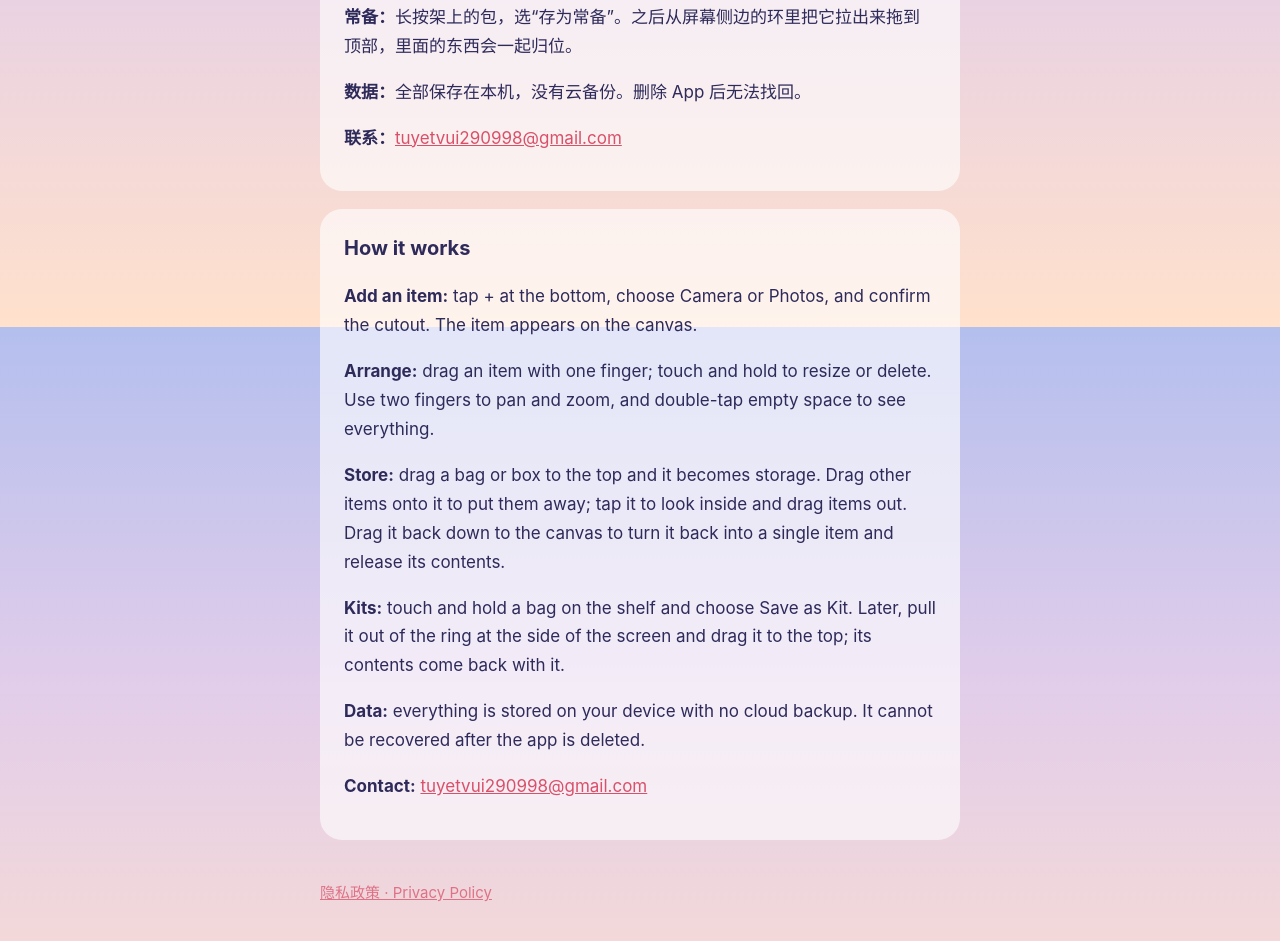
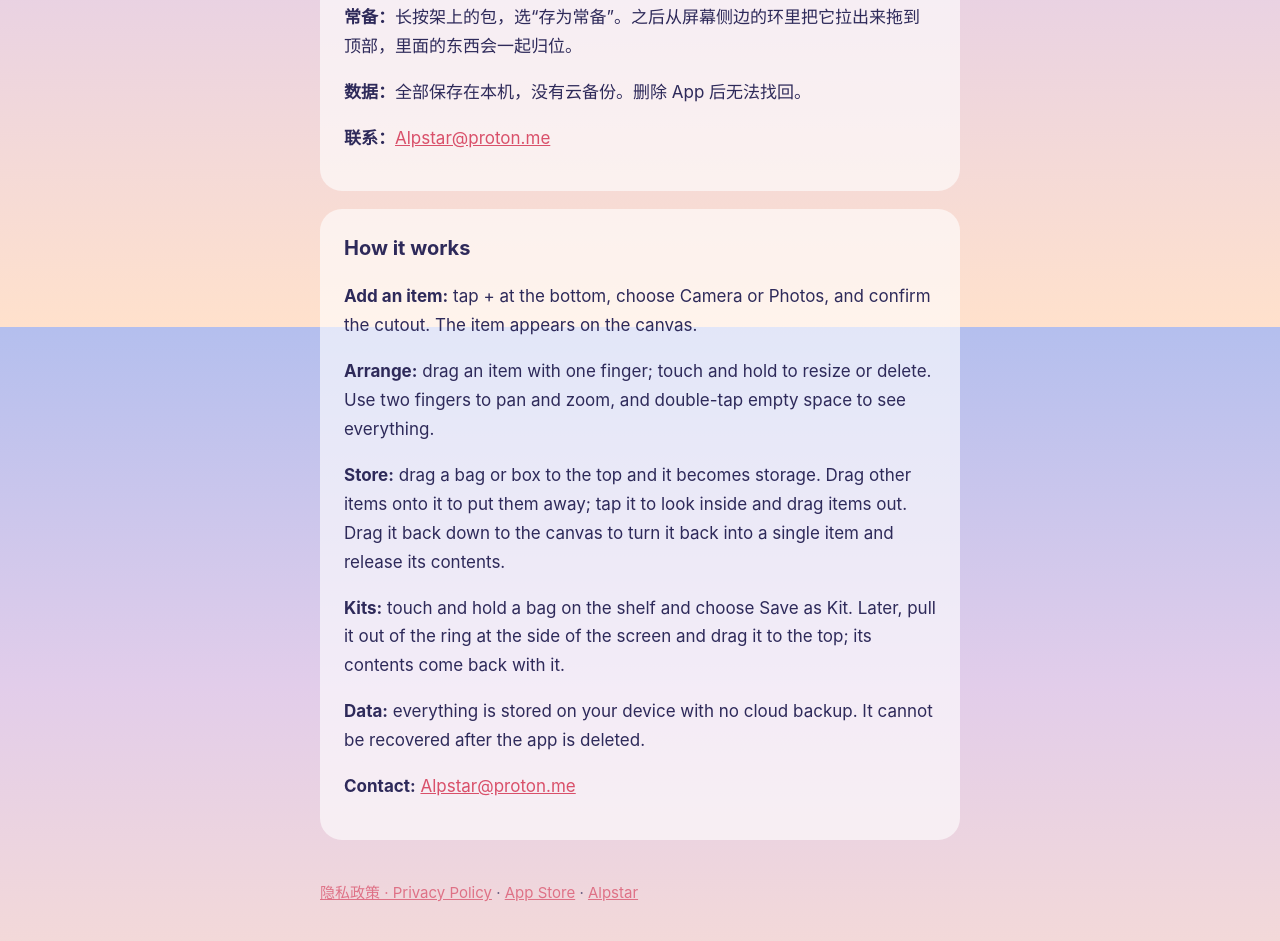
Before and after one commit to Crisforlove/kanso-app, a plain HTML site: page index.html in a window 1280 px wide. Shown: the part 473-1414 px from the top of the page. Drawn offline with Linux system fonts and the light colour scheme.

Commit message:
支持页：联系邮箱改为 Alpstar@proton.me，加入页面描述、图标、App Store 和 Alpstar 链接
Co-Authored-By: Claude Opus 5.5 <noreply@anthropic.com>

```diff
--- a/index.html
+++ b/index.html
@@ -1,6 +1,6 @@
 <!doctype html>
 <html lang="zh-Hans"><head><meta charset="utf-8"><meta name="viewport" content="width=device-width,initial-scale=1">
-<title>Kanso 簡素 · 支持 Support</title><link rel="stylesheet" href="style.css"></head>
+<title>Kanso 簡素 · 支持 Support</title><link rel="stylesheet" href="style.css"><meta name="description" content="Kanso 簡素：给包里和架上的物品留一份照片清单。支持与隐私政策。Support and privacy policy for Kanso."><link rel="icon" href="icon.webp" type="image/webp"><link rel="apple-touch-icon" href="icon.webp"></head>
 <body><main>
 <h1>Kanso 簡素</h1>
 <p class="sub">看得见的收纳 · See what you carry</p>
@@ -12,7 +12,7 @@
 <p><b>收纳：</b>把包或盒子拖到顶部，它就成了收纳空间。把别的物品拖到它上面就收进去；点它查看里面，把物品拖出来即可取出。把它向下拖回画布，会变回普通物品并放出里面的东西。</p>
 <p><b>常备：</b>长按架上的包，选“存为常备”。之后从屏幕侧边的环里把它拉出来拖到顶部，里面的东西会一起归位。</p>
 <p><b>数据：</b>全部保存在本机，没有云备份。删除 App 后无法找回。</p>
-<p><b>联系：</b><a href="mailto:tuyetvui290998@gmail.com">tuyetvui290998@gmail.com</a></p>
+<p><b>联系：</b><a href="mailto:Alpstar@proton.me">Alpstar@proton.me</a></p>
 </div>
 
 <div class="card">
@@ -22,7 +22,7 @@
 <p><b>Store:</b> drag a bag or box to the top and it becomes storage. Drag other items onto it to put them away; tap it to look inside and drag items out. Drag it back down to the canvas to turn it back into a single item and release its contents.</p>
 <p><b>Kits:</b> touch and hold a bag on the shelf and choose Save as Kit. Later, pull it out of the ring at the side of the screen and drag it to the top; its contents come back with it.</p>
 <p><b>Data:</b> everything is stored on your device with no cloud backup. It cannot be recovered after the app is deleted.</p>
-<p><b>Contact:</b> <a href="mailto:tuyetvui290998@gmail.com">tuyetvui290998@gmail.com</a></p>
+<p><b>Contact:</b> <a href="mailto:Alpstar@proton.me">Alpstar@proton.me</a></p>
 </div>
-<nav><a href="privacy.html">隐私政策 · Privacy Policy</a></nav>
+<nav><a href="privacy.html">隐私政策 · Privacy Policy</a> · <a href="https://apps.apple.com/app/id6835494976">App Store</a> · <a href="https://alpstar.dev">Alpstar</a></nav>
 </main></body></html>
```
Also changed, not shown: privacy.html (+4 -4 lines), icon.webp (added).
